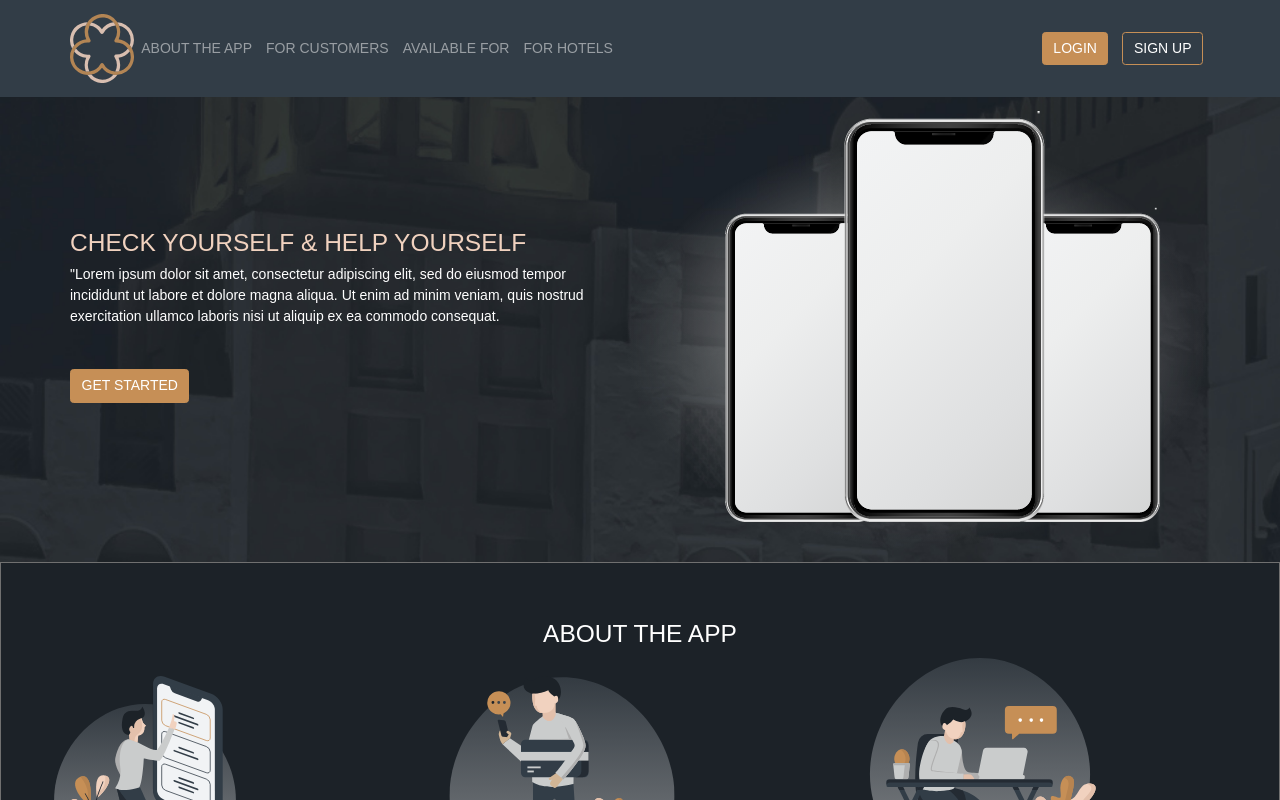
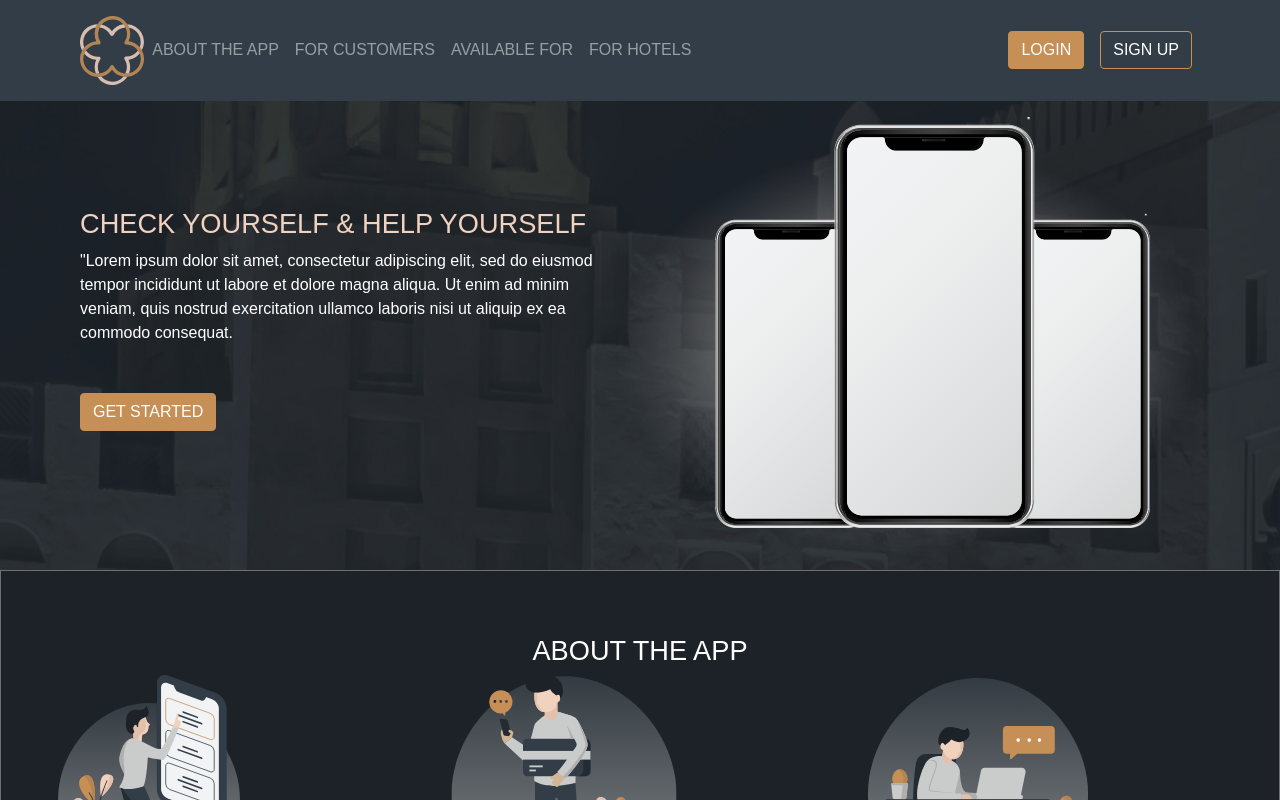
Before and after one commit to Unicornelia/Single-Page-App, a React (Create React App) app: page / in a window 1280 px wide. Shown: the top 800 px of the page. Built offline with nearby package versions, Linux system fonts and the light colour scheme.

Commit message:
Adding some base styles

```diff
--- a/src/App.scss
+++ b/src/App.scss
@@ -1,4 +1,20 @@
-html, body {
+html {
   font-family: Playfair Display, Regular, monospace;
-  font-size: 14px;
+  font-size: 16px;
+
+  h1 {
+    font-size: 2rem;
+  }
+
+  h2 {
+    font-size: 1.5rem;
+  }
+
+  h3 {
+    font-size: 1.7rem;
+  }
+
+  p {
+    font-size: 1rem;
+  }
 }
```
